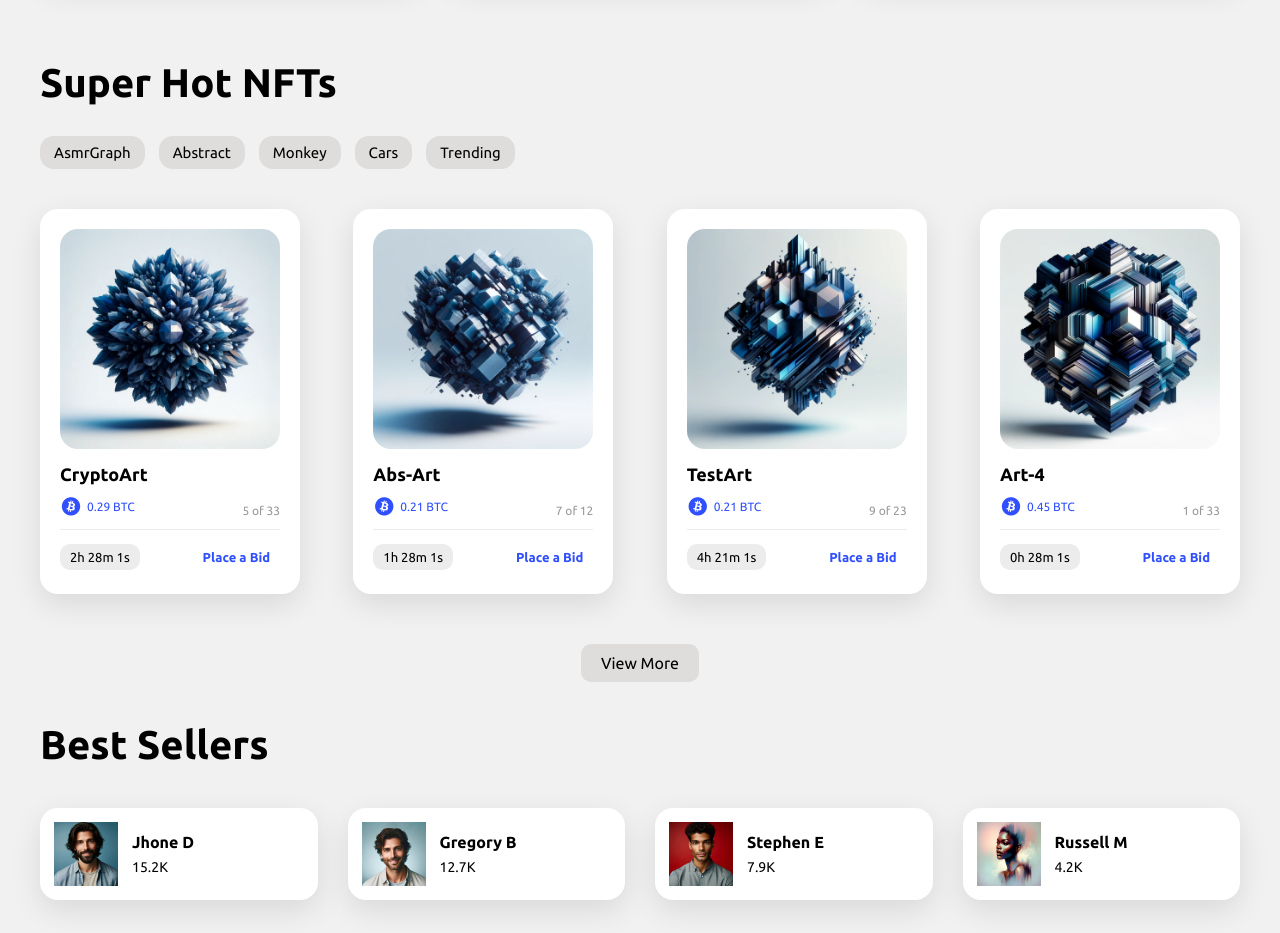
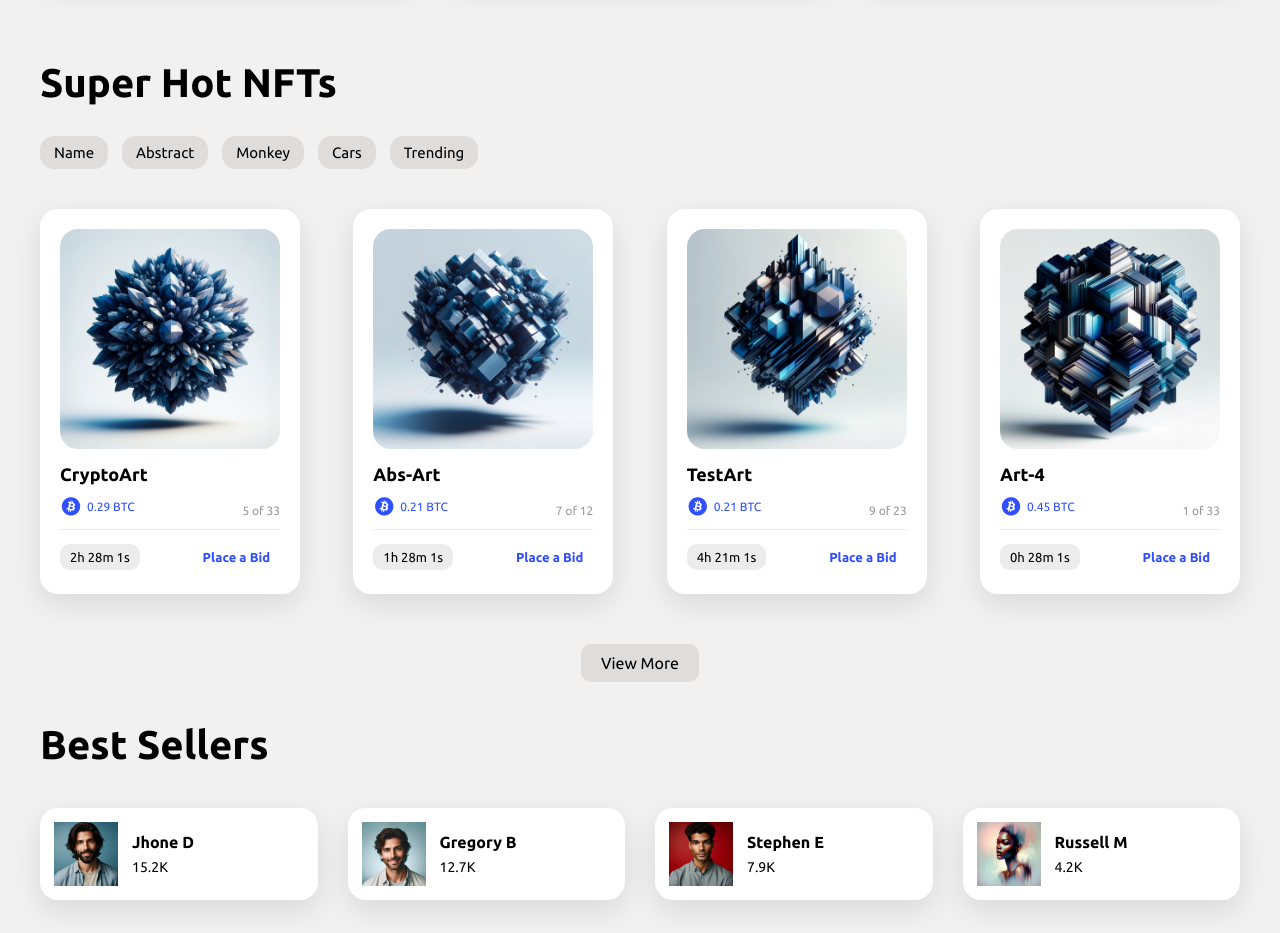
Before and after one commit to Fazliddin2025/Responsive-website, a plain HTML site: page index.html in a window 1280 px wide. Shown: the part 1100-2033 px from the top of the page. Drawn offline with nearby package versions, Linux system fonts and the light colour scheme.

Commit message:
Remove 'AsmrGraph' link from NFT shop categories

```diff
--- a/index.html
+++ b/index.html
@@ -75,7 +75,7 @@
 
     <div class="nft-shop">
         <div class="category">
-            <a href="#">AsmrGraph</a>
+            <a href="#">Name</a>
             <a href="#">Abstract</a>
             <a href="#">Monkey</a>
             <a href="#">Cars</a>
```
